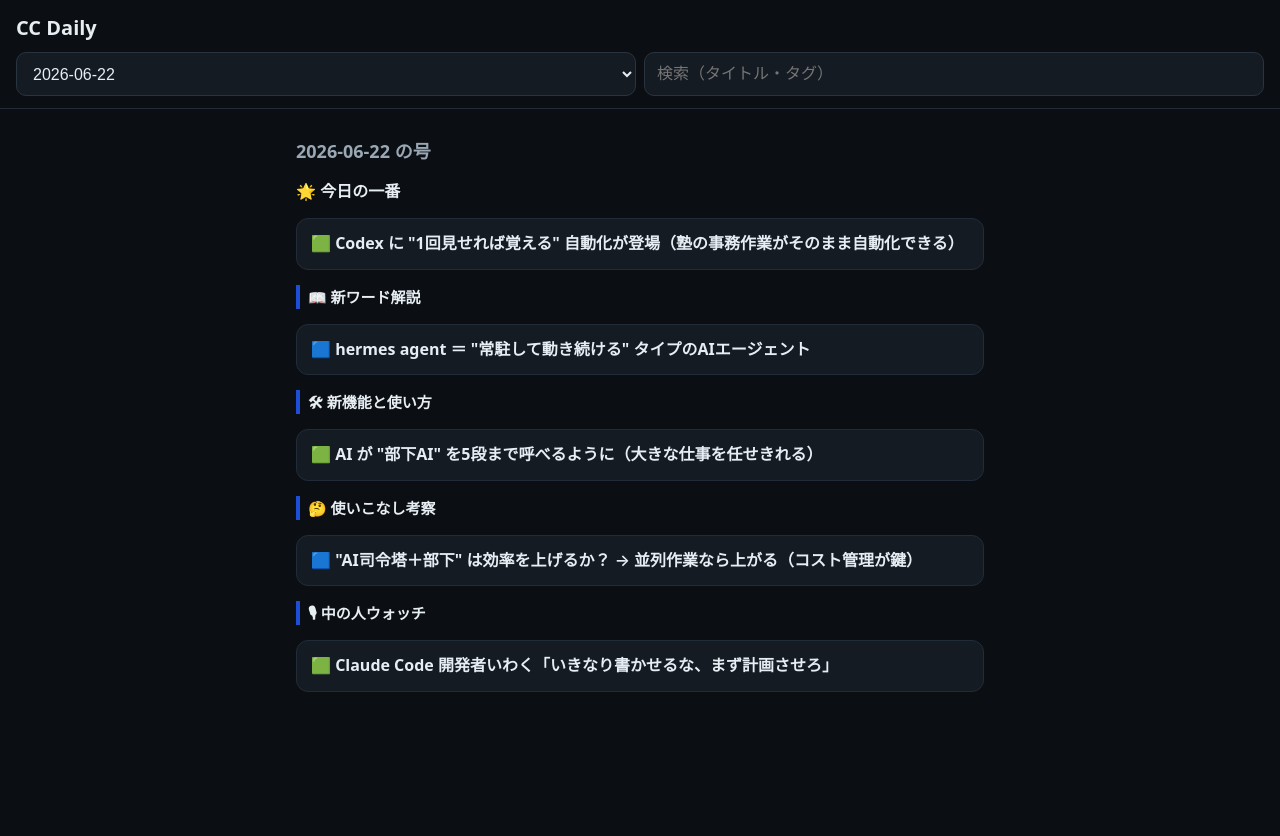
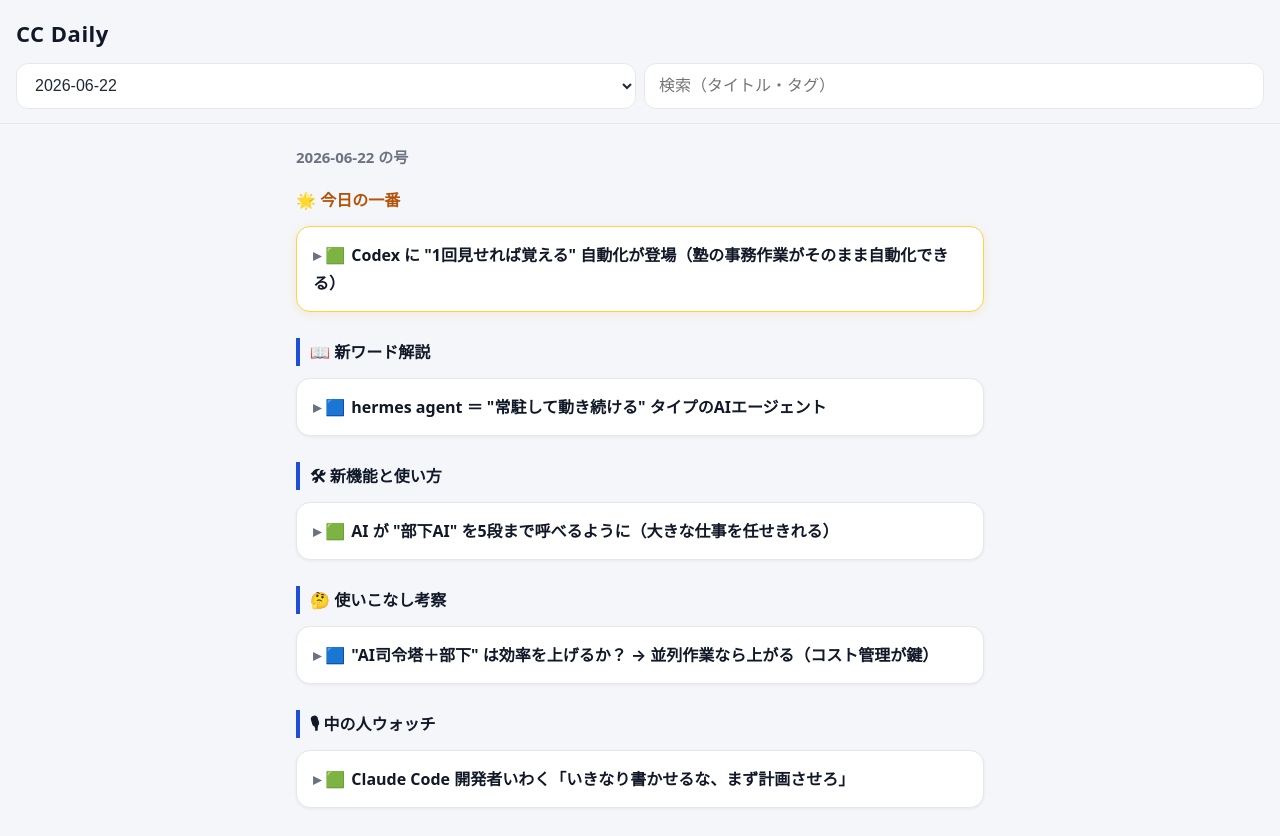
Before and after one commit to oikaze-juku/cc-daily, a website: page index.html in a window 1280 px wide. Before the commit the page ends 800 px from the top, so only its background shows below. Drawn offline with Linux system fonts and the light colour scheme.

Commit message:
style: 黒ベースを白基調の読みやすい紙面に刷新（ゲン/ユズリハ/サクライ相談・視認性優先）

```diff
--- a/styles.css
+++ b/styles.css
@@ -1,23 +1,44 @@
-:root { --green:#15803d; --blue:#1d4ed8; --amber:#b45309; --bg:#0b0f14; --card:#151b23; --fg:#e6edf3; --muted:#9aa7b4; --line:#222c38; }
+:root {
+  --green:#15803d; --blue:#1d4ed8; --amber:#b45309;
+  --bg:#f4f6f9; --card:#ffffff; --fg:#1f2937; --muted:#6b7280; --line:#e5e7eb;
+  --ink:#111827;
+}
 * { box-sizing: border-box; }
-body { margin:0; font-family: system-ui, -apple-system, "Hiragino Kaku Gothic ProN", sans-serif; background:var(--bg); color:var(--fg); line-height:1.6; }
-header { position:sticky; top:0; background:var(--bg); padding:12px 16px; border-bottom:1px solid var(--line); }
-.site { margin:0 0 8px; font-size:20px; }
+body { margin:0; font-family: system-ui, -apple-system, "Hiragino Kaku Gothic ProN", sans-serif; background:var(--bg); color:var(--fg); line-height:1.75; }
+
+header { position:sticky; top:0; background:rgba(244,246,249,0.92); backdrop-filter:blur(8px); padding:14px 16px; border-bottom:1px solid var(--line); }
+.site { margin:0 0 10px; font-size:22px; font-weight:800; color:var(--ink); letter-spacing:0.5px; }
 .controls { display:flex; gap:8px; }
-.controls select, .controls input { flex:1; min-height:44px; background:var(--card); color:var(--fg); border:1px solid #2a3340; border-radius:10px; padding:0 12px; font-size:16px; }
+.controls select, .controls input { flex:1; min-height:46px; background:#fff; color:var(--fg); border:1px solid var(--line); border-radius:12px; padding:0 14px; font-size:16px; }
+.controls select:focus, .controls input:focus { outline:none; border-color:var(--blue); box-shadow:0 0 0 3px rgba(29,78,216,0.12); }
+
 main { padding:16px; max-width:720px; margin:0 auto; }
-main > h1 { font-size:18px; color:var(--muted); }
-.top h2 { font-size:16px; }
-.cat h3 { font-size:15px; border-left:4px solid var(--blue); padding-left:8px; }
-.card { background:var(--card); border:1px solid var(--line); border-radius:12px; padding:12px 14px; margin:10px 0; }
-.card summary { font-size:16px; font-weight:600; cursor:pointer; list-style:none; }
-.badge { font-size:16px; }
-.card ul { margin:10px 0; padding-left:18px; }
-.reason { color:var(--muted); font-size:13px; }
-.tags { display:flex; flex-wrap:wrap; gap:6px; margin-top:8px; }
-.tag { background:#1f2937; color:#cbd5e1; border-radius:999px; padding:2px 10px; font-size:12px; }
-.try { margin-top:8px; font-size:13px; color:#a7f3d0; }
-.src { display:inline-block; margin-top:10px; min-height:44px; line-height:44px; color:#7dd3fc; }
+main > h1 { font-size:15px; color:var(--muted); font-weight:600; margin:4px 0 16px; }
+
+/* 今日の一番★（開くご褒美：金のアクセント1点） */
+.top { margin-bottom:8px; }
+.top h2 { font-size:16px; color:var(--amber); font-weight:700; margin:0 0 6px; }
+.top .card { border:1px solid #fcd34d; box-shadow:0 2px 10px rgba(245,158,11,0.15); }
+
+.cat h3 { font-size:16px; border-left:4px solid var(--blue); padding-left:10px; color:var(--ink); margin:26px 0 8px; }
+
+.card { background:var(--card); border:1px solid var(--line); border-radius:14px; padding:14px 16px; margin:12px 0; box-shadow:0 1px 3px rgba(17,24,39,0.06); }
+.card summary { font-size:16px; font-weight:700; cursor:pointer; list-style:none; color:var(--ink); }
+.card summary::-webkit-details-marker { display:none; }
+.card summary::before { content:"▸ "; color:var(--muted); }
+.card[open] summary::before { content:"▾ "; }
+.badge { font-size:16px; margin-right:2px; }
+
+.date { color:var(--muted); font-size:12px; margin:8px 0; }
+.card ul { margin:10px 0; padding-left:20px; }
+.card li { margin:5px 0; }
+.reason { color:var(--muted); font-size:13px; margin:8px 0; }
+
+/* 応用アイデア（温かい黄・ご褒美感） */
+.idea { margin:12px 0; padding:12px 14px; background:#fffbeb; border-left:4px solid #f59e0b; border-radius:10px; font-size:14px; color:#78350f; }
+
+.tags { display:flex; flex-wrap:wrap; gap:6px; margin-top:10px; }
+.tag { background:#eef2ff; color:#3730a3; border-radius:999px; padding:3px 12px; font-size:12px; }
+.try { margin-top:10px; font-size:13px; color:var(--green); }
+.src { display:inline-block; margin-top:12px; min-height:44px; line-height:44px; color:var(--blue); font-weight:700; text-decoration:none; }
 .quiet { color:var(--muted); }
-.date { color:var(--muted); font-size:12px; margin:4px 0 6px; }
-.idea { margin:10px 0; padding:10px 12px; background:rgba(245,200,66,0.08); border-left:3px solid #f5c842; border-radius:8px; font-size:14px; color:#fde68a; }
```
